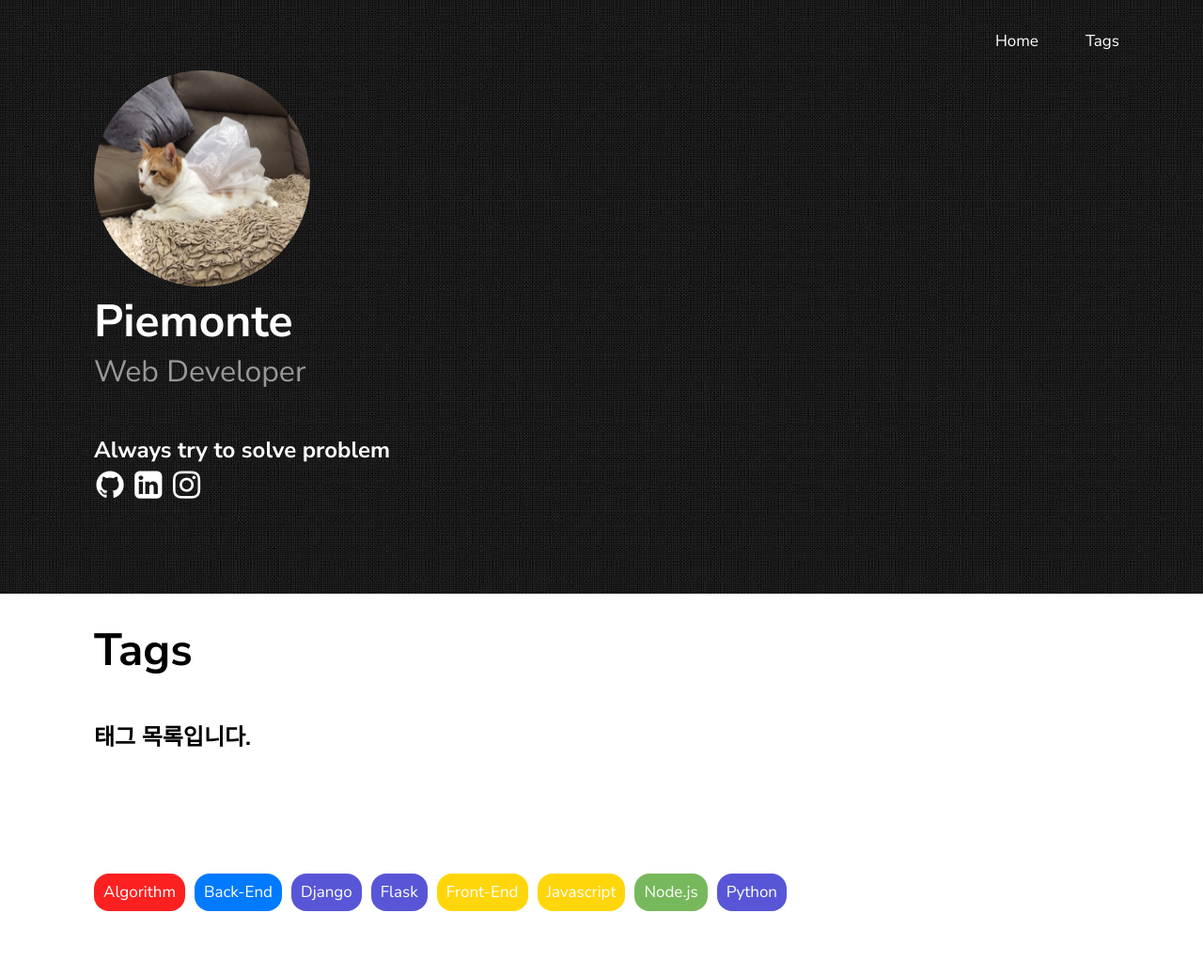
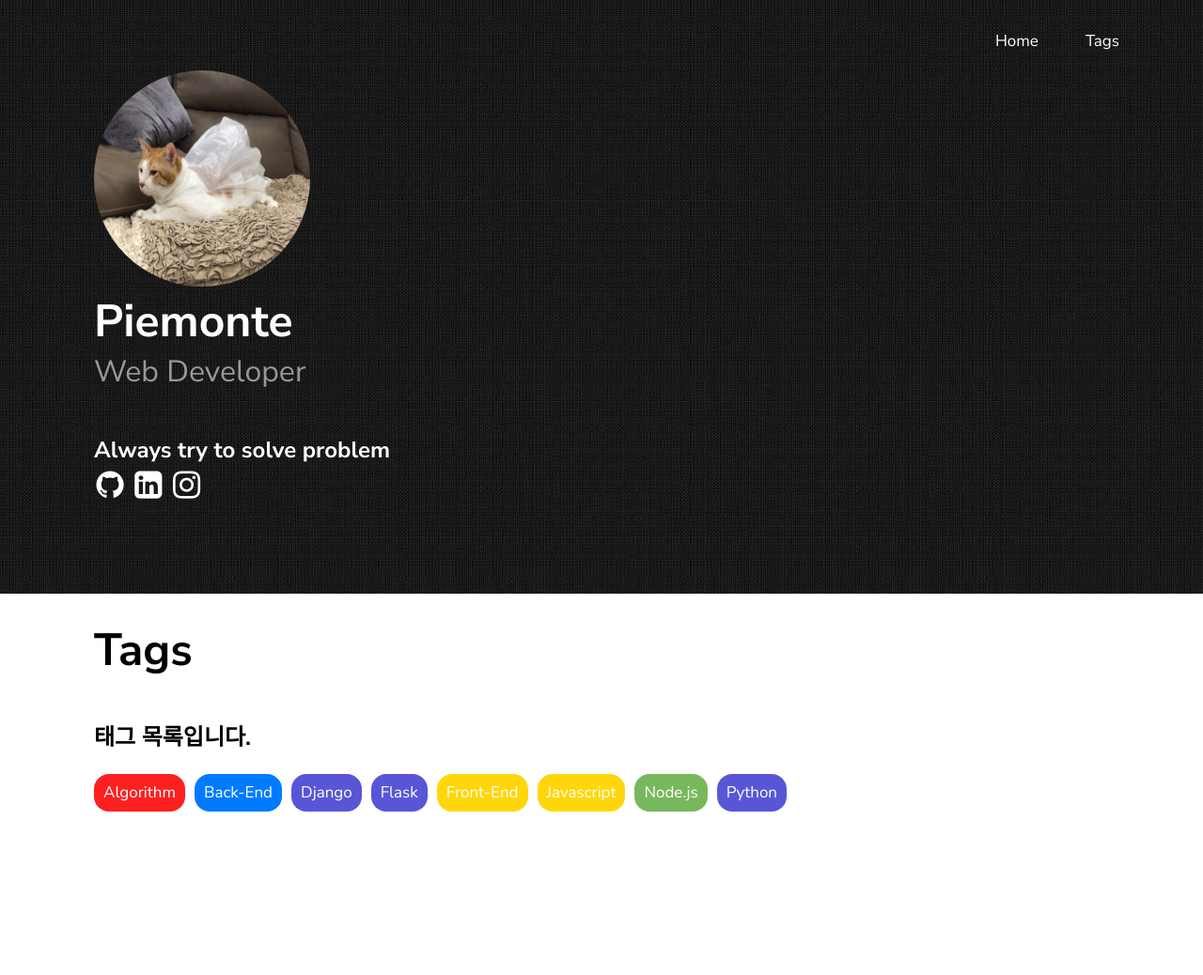
Before and after one commit to piemonte93/piemonte93.github.io, a Jekyll site: the page built from tags.html, in a window 1280 px wide. Shown: the whole page at 94% size. Built offline with Jekyll 4.4.1, drawn with Linux system fonts in a browser that asks for light colours; before the commit the page ends 975 px from its top, so only the background shows below that.

Commit message:
Change tag page padding, margin

```diff
--- a/_sass/theme.scss
+++ b/_sass/theme.scss
@@ -392,7 +392,7 @@
 .tags-tag-container {
   list-style-type: none;
   padding: 0;
-  margin-bottom: 125px;
+  padding-bottom: 200px;
   li {
     font-size: 9px;
     float: left;
@@ -464,7 +464,7 @@
 
 .page-tag-post {
   padding: 0;
-
+  margin-bottom: 200px;
   li.page-tag-post-list {
     list-style-type: none;
     padding: 20px;
```
